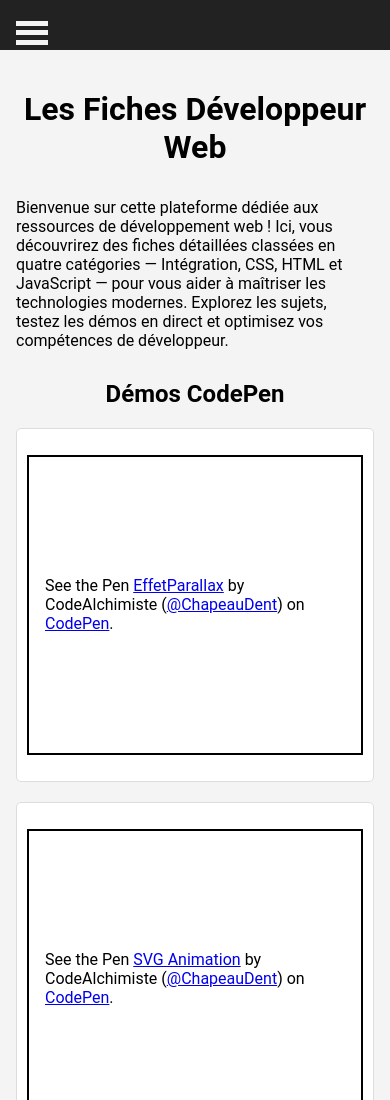
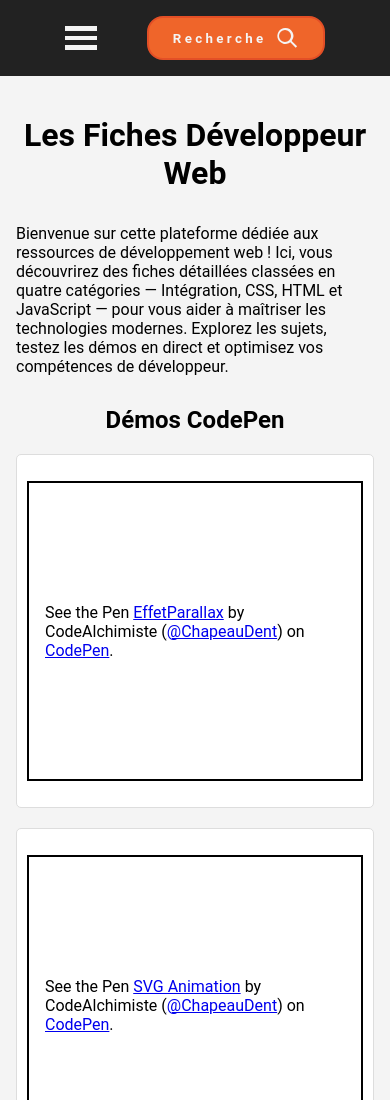
Before and after one commit to ChapeauDent/ChapeauDent.github.io, a website: page index.html in a window 390 px wide. Shown: the top 1100 px of the page. Drawn offline with Linux system fonts and the light colour scheme; a script that the page names is missing.

Commit message:
amelioration UI menu

```diff
--- a/composants/header.css
+++ b/composants/header.css
@@ -1,7 +1,27 @@
+:root {
+    --html-orange: #E34F26;
+    --html-light-orange: #EF652A;
+    --html-white: #FFFFFF;
+    --html-dark: #222222;
+    --js-yellow: #F7DF1E;
+    --js-dark: #323330;
+    --gold: #FFD700;
+    --css-blue: #264DE4;
+    --css-light-blue: #2965F1;
+    --css-white: #FFFFFF;
+    --css-dark: #1A1A1A;
+}
+.navbar {
+    display: flex;
+    justify-content: space-evenly;
+    align-items: center;
+    background-color: var(--html-dark);
+}
 nav > ul{
     display: flex;
     justify-content: space-around;
     list-style: none;
+    gap: var(--space-16);
 }
 
 nav > ul > li > a {
@@ -56,10 +76,37 @@ nav ul li.focused{
   transition: all 0.3s ease;
 }
 
+#search{
+    background-color: var(--html-light-orange);
+    border: var(--html-orange) 2px solid;
+    padding: var(--space-8) var(--space-24);
+    border-radius: var(--space-16);
+    display: flex;
+    align-items: center;
+    cursor: pointer;
+
+}
+#search:hover{
+    background-color: var(--html-orange);
+    transition: all 0.3s ease;
+}
+#search:active{
+    background-color: var(--html-orange);
+    transition: all 0.3s ease;
+}
+
+#search a{
+    color: #f4f4f4;
+    text-decoration: none;
+    font-weight: bold;
+    letter-spacing: 0.25em;
+    display: flex;
+    align-items: center;
+    gap: var(--space-8);
+}
 
 
-
-@media (max-width: 768px) {
+@media (max-width: 1200px) {
     #header {
         padding:  var(--space-16);
     }
--- a/composants/header.html
+++ b/composants/header.html
@@ -11,6 +11,9 @@
         <li><a href="../fiches_css.html">Fiches CSS</a></li>
         <li><a href="../fiches_js.html">Fiches JavaScript</a></li>
         <li><a href="../fiches_integration.html">Fiches Intégration Web</a></li>
-        <li><a href="../recherche.html">Recherche</a></li>
+
     </ul>
+        <button id="search"><a href="../recherche.html">Recherche <svg xmlns="http://www.w3.org/2000/svg" width="24" height="24" fill="currentColor" viewBox="0 0 24 24">
+  <path d="M10 2a8 8 0 1 0 5.3 14.3l5.4 5.4 1.4-1.4-5.4-5.4A8 8 0 0 0 10 2zm0 2a6 6 0 1 1 0 12 6 6 0 0 1 0-12z"/>
+</svg></a></button>
 </nav>
--- a/main.css
+++ b/main.css
@@ -40,6 +40,10 @@
     padding:  var(--space-16) var(--space-16) 0 var(--space-16);
     min-height: 3rem;
 }
+@media (max-width: 1200px) {
+    #header {
+        padding:  var(--space-16);
+    }}
 body {
     background: #f4f4f4;
 }
```
